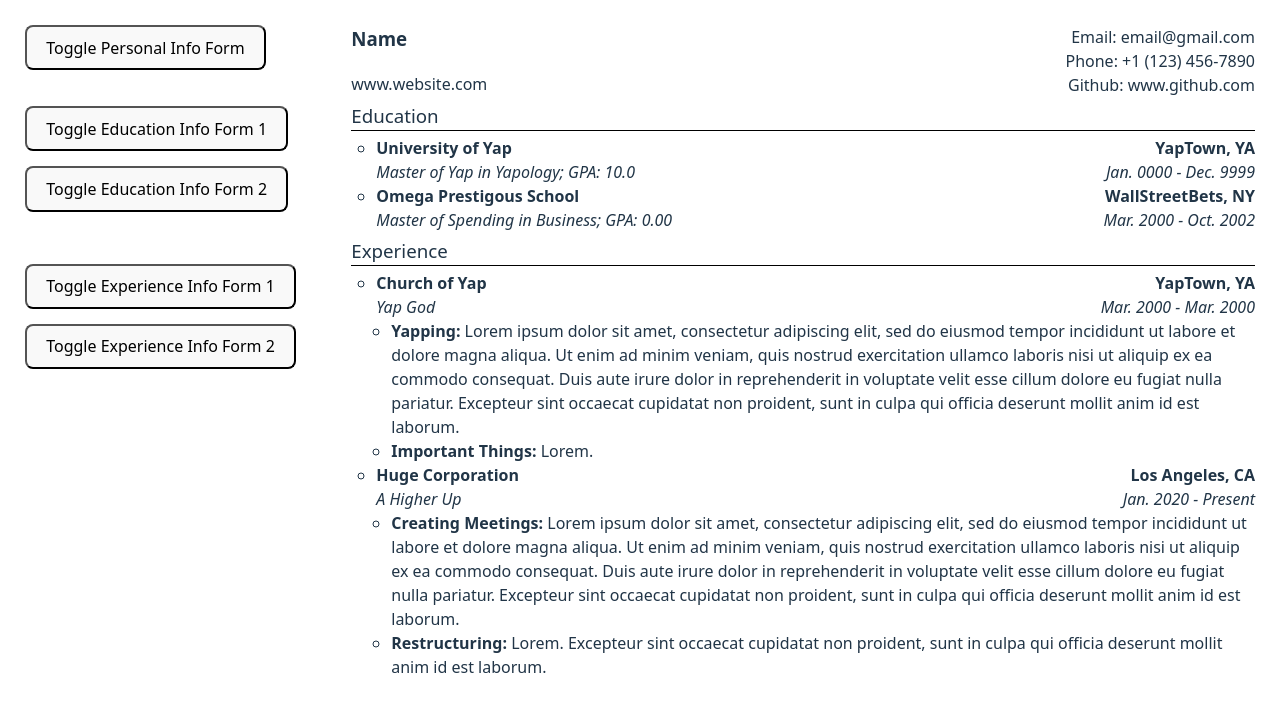
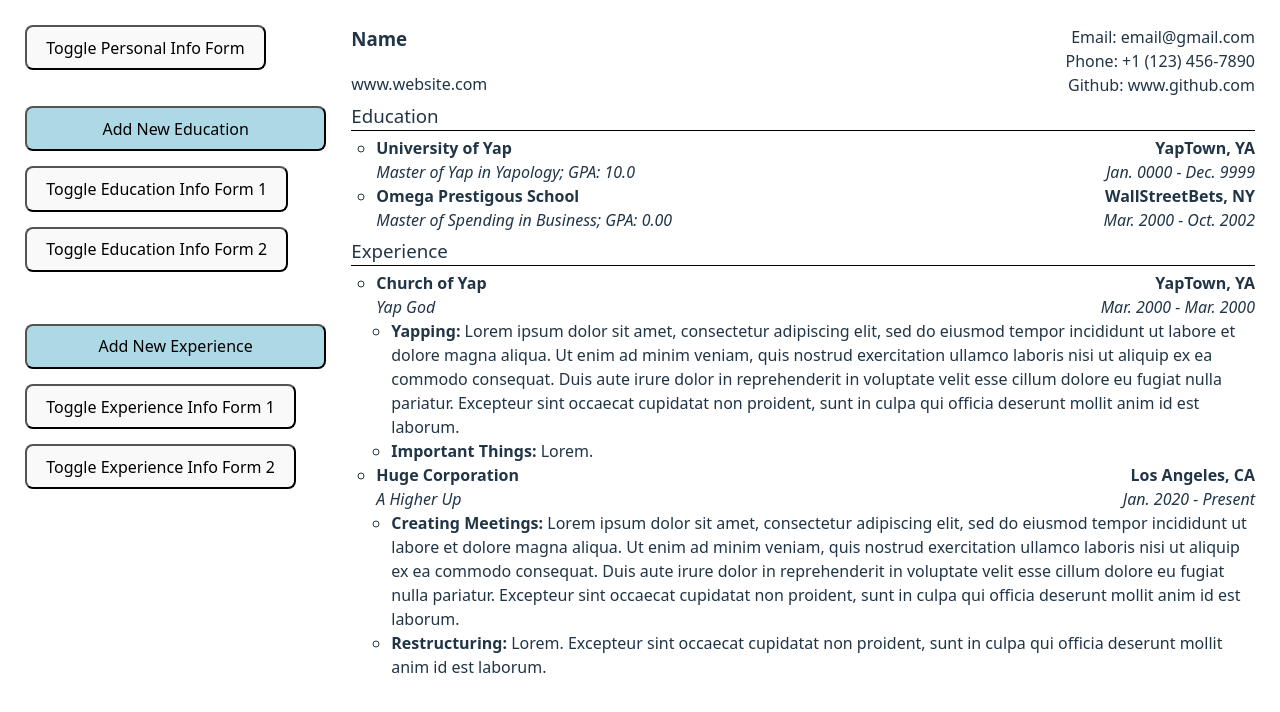
Before and after one commit to Tatadashi/odin-CV-app, a React (Vite) app: page / in a window 1280 px wide. Shown: the top 712 px of the page. Built offline with nearby package versions, Linux system fonts and the light colour scheme.

Commit message:
Add buttons for new forms
Make buttons more visible and distinguished

```diff
--- a/src/components/inputForm/experienceForm.jsx
+++ b/src/components/inputForm/experienceForm.jsx
@@ -10,6 +10,15 @@ export default function ExperienceForm({
   const handleChange = (infoType, infoProperty) => {
     const newList = [...experienceList];
     newList[index][infoType] = infoProperty;
+    setExperienceList(newList);
+  };
+
+  const addResponsibility = () => {
+    const newList = [...experienceList];
+    newList[index].responsibilitiesList.push({
+      name: "",
+      description: "",
+    });
     setExperienceList(newList);
   };
   return (
@@ -47,18 +56,21 @@ export default function ExperienceForm({
         ></input>
       </label>
       <ul className="responsibilitiesListForm">
+        <button className="addResponsibility" onClick={addResponsibility}>
+          Add New Responsibility
+        </button>
         {/**not using responsibility but need it since 2nd parameter is index */}
         {experienceList[index].responsibilitiesList.map((responsibility, i) => (
-          <Collapsible name="Responsibility Info Form" index={i + 1}>
-            <li key={i} className="responsibilitiesForm">
+          <li key={i} className="responsibilitiesForm">
+            <Collapsible name="Responsibility Info Form" index={i + 1}>
               <ResponsibilityForm
                 experienceIndex={index}
                 index={i}
                 experienceList={experienceList}
                 setExperienceList={setExperienceList}
               />
-            </li>
-          </Collapsible>
+            </Collapsible>
+          </li>
         ))}
       </ul>
     </div>
--- a/src/components/inputForm/inputForm.jsx
+++ b/src/components/inputForm/inputForm.jsx
@@ -12,6 +12,29 @@ export default function InputForm({
   experienceList,
   setExperienceList,
 }) {
+  const addEducation = () => {
+    const newList = [...educationList];
+    newList.push({
+      facility: "",
+      major: "",
+      GPA: "",
+      location: "",
+      time: "",
+    });
+    setEducationList(newList);
+  };
+
+  const addExperience = () => {
+    const newList = [...experienceList];
+    newList.push({
+      facility: "",
+      title: "",
+      location: "",
+      time: "",
+      responsibilitiesList: [],
+    });
+    setExperienceList(newList);
+  };
   return (
     <div className="inputForm">
       <Collapsible name="Personal Info Form">
@@ -21,31 +44,37 @@ export default function InputForm({
         />
       </Collapsible>
       <ul className="educationListForm">
+        <button className="addEducation" onClick={addEducation}>
+          Add New Education
+        </button>
         {/**not using education but need it since 2nd parameter is index */}
         {educationList.map((education, index) => (
-          <Collapsible name="Education Info Form" index={index + 1}>
-            <li key={index} className="educationForm">
+          <li key={index} className="educationForm">
+            <Collapsible name="Education Info Form" index={index + 1}>
               <EducationForm
                 index={index}
                 educationList={educationList}
                 setEducationList={setEducationList}
               />
-            </li>
-          </Collapsible>
+            </Collapsible>
+          </li>
         ))}
       </ul>
       <ul className="experienceListForm">
+        <button className="addExperience" onClick={addExperience}>
+          Add New Experience
+        </button>
         {/**not using experience but need it since 2nd parameter is index */}
         {experienceList.map((experience, index) => (
-          <Collapsible name="Experience Info Form" index={index + 1}>
-            <li key={index} className="experienceForm">
+          <li key={index} className="experienceForm">
+            <Collapsible name="Experience Info Form" index={index + 1}>
               <ExperienceForm
                 index={index}
                 experienceList={experienceList}
                 setExperienceList={setExperienceList}
               />
-            </li>
-          </Collapsible>
+            </Collapsible>
+          </li>
         ))}
       </ul>
     </div>
--- a/src/styles/inputForm/educationForm.css
+++ b/src/styles/inputForm/educationForm.css
@@ -2,4 +2,5 @@ div.educationForm {
   display: flex;
   flex-direction: column;
   gap: 10px;
+  margin-bottom: 20px;
 }
--- a/src/styles/inputForm/experienceForm.css
+++ b/src/styles/inputForm/experienceForm.css
@@ -2,6 +2,7 @@ div.experienceForm {
   display: flex;
   flex-direction: column;
   gap: 10px;
+  margin-bottom: 15px;
 }
 
 ul.responsibilitiesListForm {
@@ -14,3 +15,11 @@ ul.responsibilitiesListForm {
 li.responsibilitiesForm {
   list-style: none;
 }
+
+button.addResponsibility {
+  background-color: lightblue;
+}
+
+button.addResponsibility:hover {
+  background-color: lightsteelblue;
+}
--- a/src/styles/inputForm/inputForm.css
+++ b/src/styles/inputForm/inputForm.css
@@ -27,5 +27,14 @@ ul.experienceListForm {
 li.educationForm,
 li.experienceForm {
   list-style: none;
-  margin-bottom: 20px;
 }
+
+button.addEducation,
+button.addExperience {
+  background-color: lightblue;
+}
+
+button.addEducation:hover,
+button.addExperience:hover {
+  background-color: lightsteelblue;
+}
--- a/src/styles/inputForm/responsibilityForm.css
+++ b/src/styles/inputForm/responsibilityForm.css
@@ -2,4 +2,5 @@ div.responsibilityForm {
   display: flex;
   flex-direction: column;
   gap: 10px;
+  margin-bottom: 20px;
 }
```
